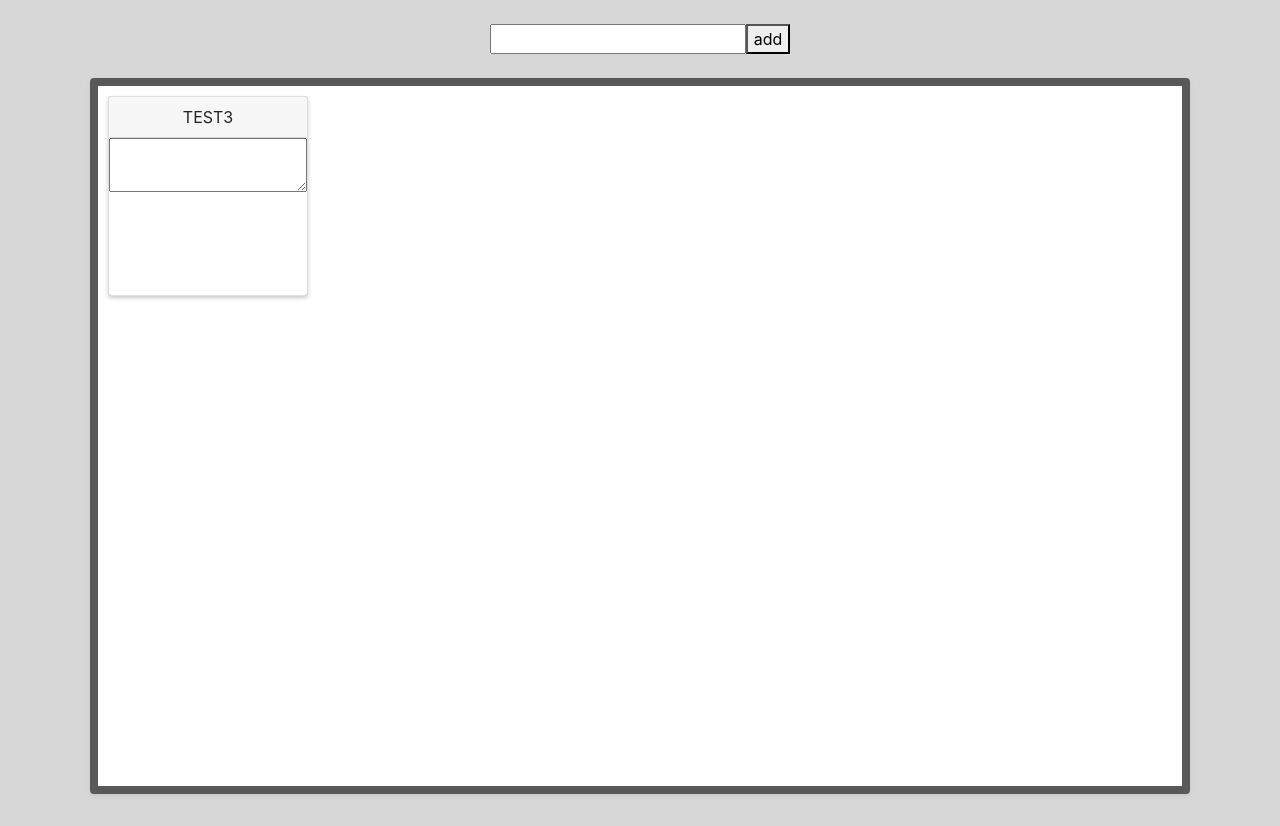
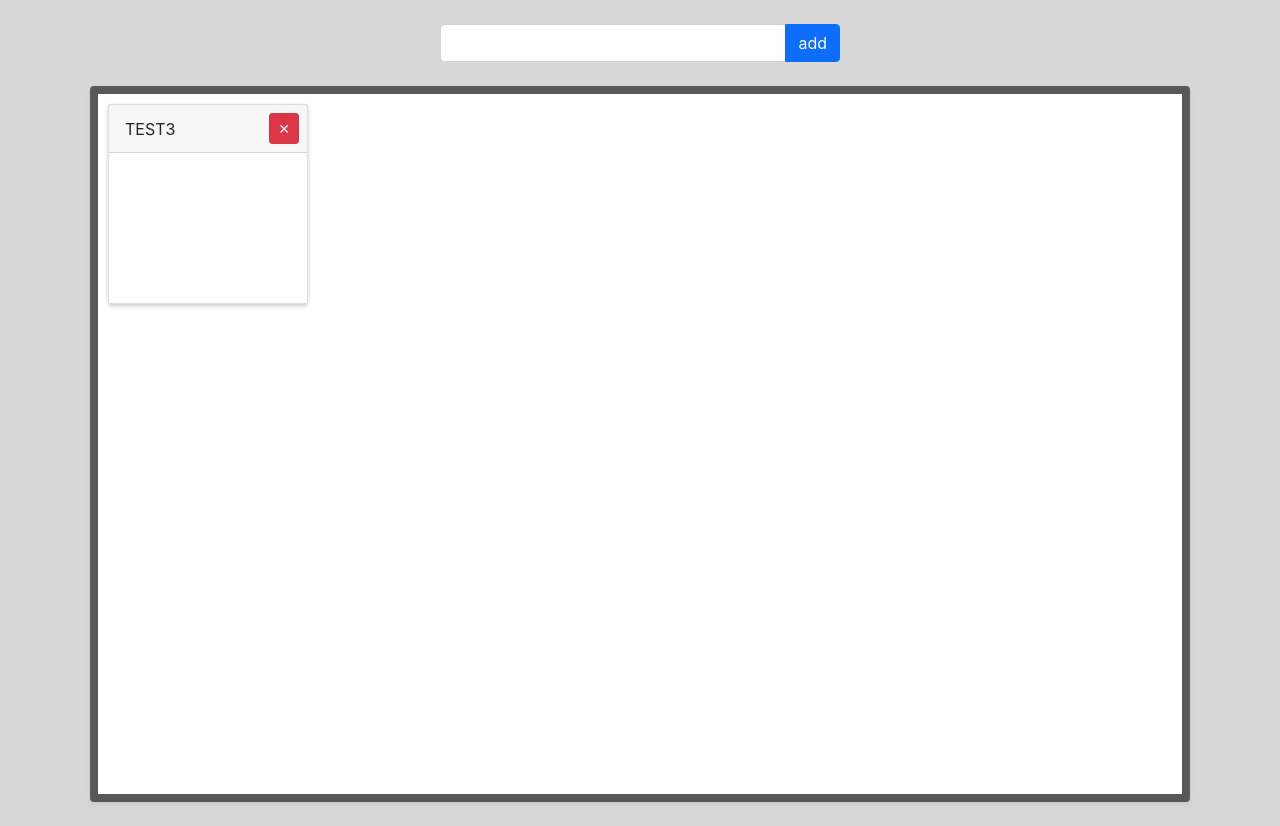
Before and after one commit to constantine-design/sticky-notes, a React (Create React App) app: page / in a window 1280 px wide. Built offline with nearby package versions, Linux system fonts and the light colour scheme; data requests are answered from the project's data file.

Commit message:
Design is ready

```diff
--- a/src/App.js
+++ b/src/App.js
@@ -31,8 +31,19 @@ function App() {
   return (
     <div className="App py-4">
       <div className="container">
-        <input className="mb-4" value={title} onChange={(e) => setTitle(e.target.value)}/>
-        <button type="button" onClick={saveTodo}>add</button>
+        <div class="input-group mx-auto mb-4" style={{width:"400px"}}>
+          <input
+            className="form-control"
+            value={title}
+            onChange={(e) => setTitle(e.target.value)}
+          />
+          <button
+            className="btn btn-primary"
+            type="button"
+            onClick={saveTodo}>
+              add
+          </button>
+        </div>
       </div>
       <TodoList
         items={todos}
--- a/src/TodoItem.jsx
+++ b/src/TodoItem.jsx
@@ -17,12 +17,12 @@ const TodoItem = (props) => {
 
   const onMouseDown = (e)=>{
     if (e.button !== 0) return;
-    e.preventDefault()
+    //e.preventDefault()
     setIsDragging(true);
   }
 
   const onMouseUp = (e)=>{
-    e.preventDefault();
+    //e.preventDefault();
     setIsDragging(false);
   }
 
@@ -44,8 +44,21 @@ const TodoItem = (props) => {
         //onClick={props.onClick.bind(null, props.item)}
         onMouseDown={onMouseDown}
       >
-        <div className="card-header">{props.item.title}</div>
-        <textarea autofocus ></textarea>
+        <div className="card-header pe-2">
+          <div className="d-flex align-items-center">
+              <div className="d-flex flex-grow-1 text-right">
+                {props.item.title}
+              </div>
+              <div className="d-flex">
+                <button className="btn btn-danger btn-sm">✕</button>
+              </div>
+          </div>
+        </div>
+        <textarea
+          autofocus
+          style={{ width:"100%", height: "100%", resize: "none", border: "none" }}
+        >
+        </textarea>
       </li>
   );
 }
```
